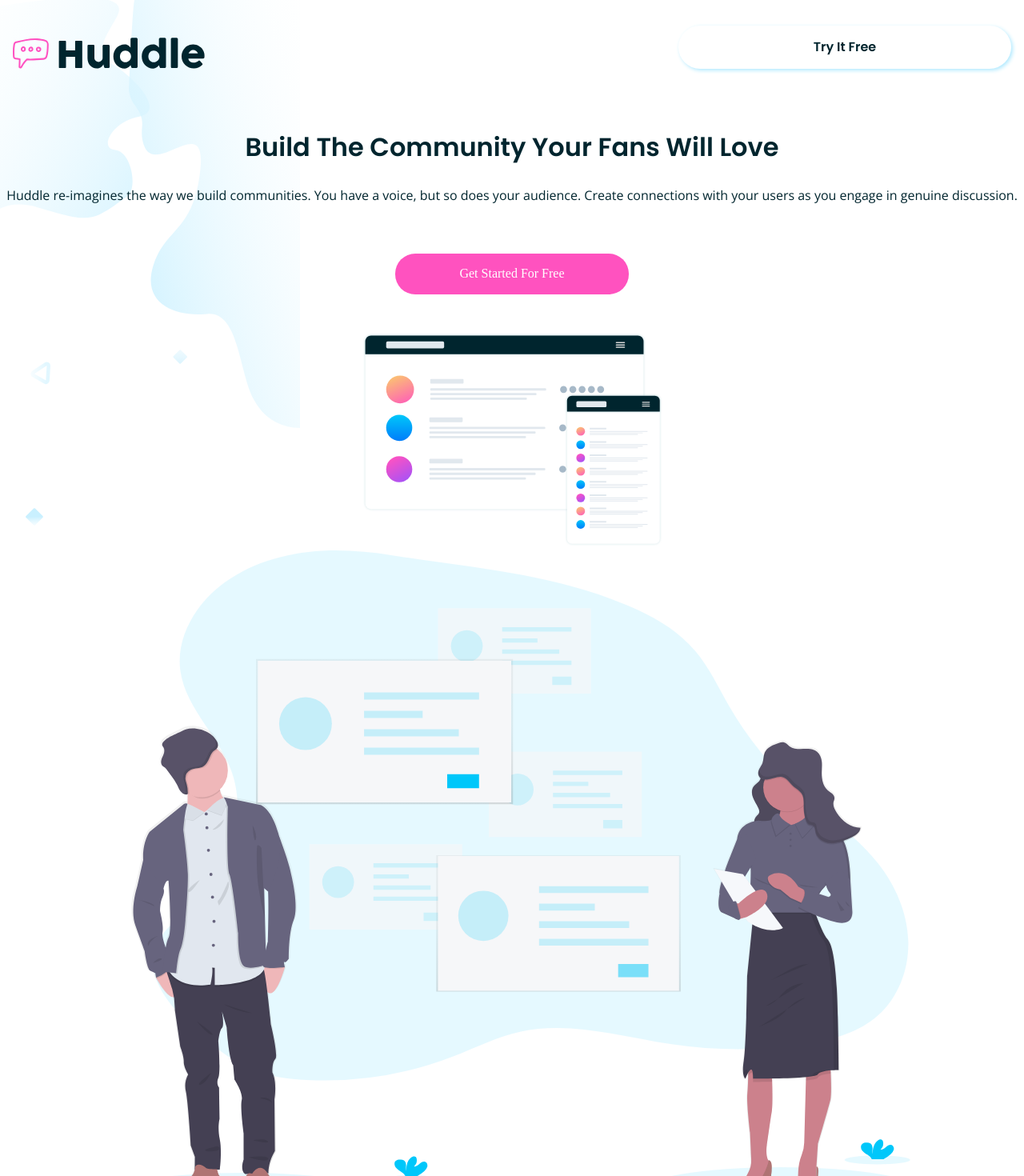
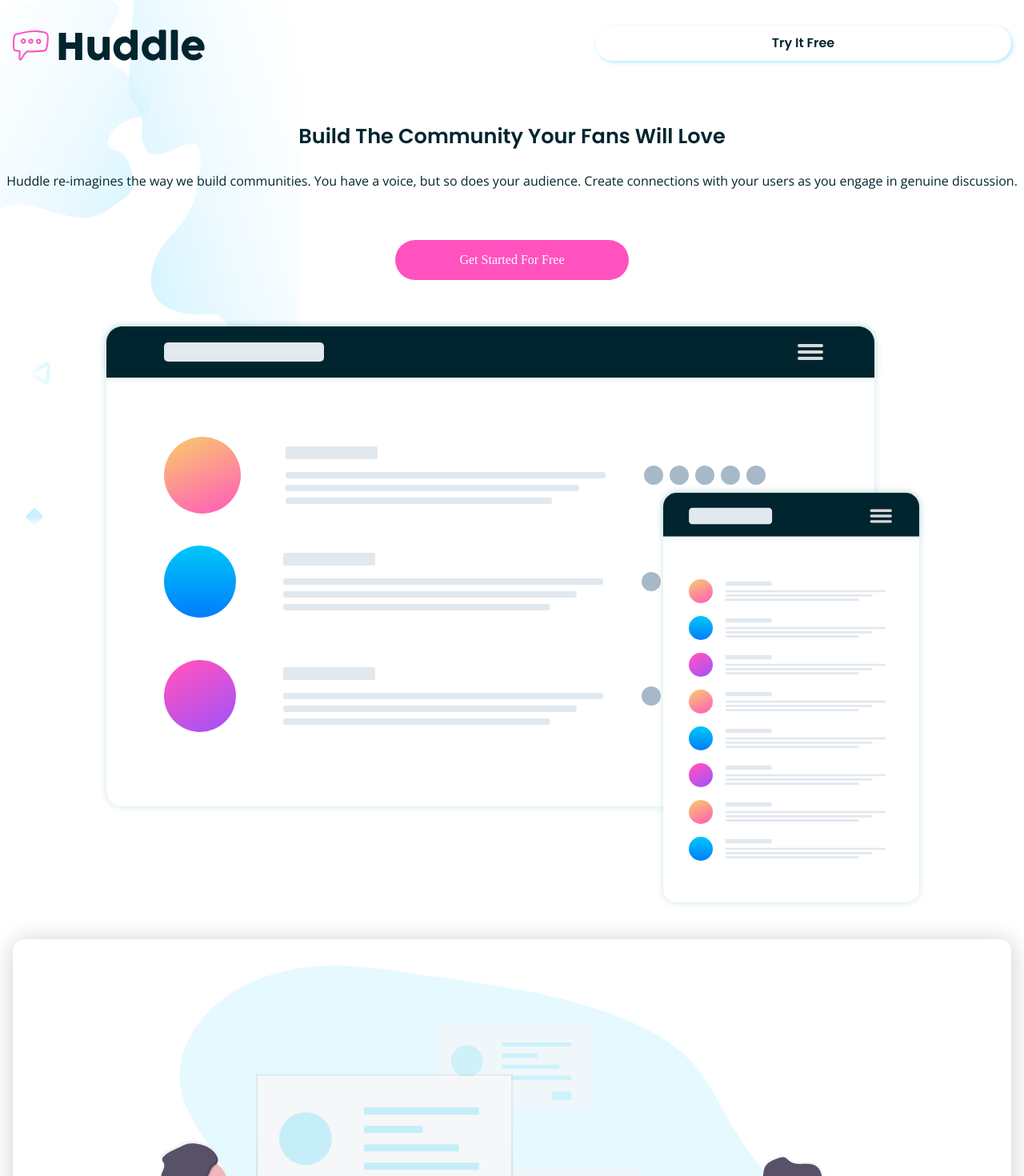
Before and after one commit to jolouie7/huddle-landing-page-challenge, a React (Create React App) app: page / in a window 1280 px wide. Shown: the top 1470 px of the page at 80% size. Built offline with nearby package versions, Linux system fonts and the light colour scheme.

Commit message:
updated cards

```diff
--- a/src/styles/HeaderStyles.js
+++ b/src/styles/HeaderStyles.js
@@ -15,6 +15,7 @@ export const Title = styled.h1`
   font-weight: ${props => props.theme.weights[1]};
   margin: 0 15px 1rem 15px;
   color: ${props => props.theme.colors.veryDarkCyan};
+  font-size: 1.6rem;
 `
 
 export const Description = styled.p`
@@ -35,5 +36,5 @@ export const CallToAction = styled.button`
 `
 
 export const Image = styled.img`
-  width: 375px;
+  max-width: 100%
 `
--- a/src/styles/MainCardStyles.js
+++ b/src/styles/MainCardStyles.js
@@ -2,6 +2,12 @@ import styled from "styled-components";
 
 export const Wrapper = styled.div`
   text-align: center;
+  border: 1px solid black;
+  border-color: transparent;
+  border-radius: 15px;
+  margin: 2rem 1rem;
+  box-shadow: 1px 2px 30px rgba(0,0,0,0.2);
+  padding: 2rem;
 `
 
 export const Image = styled.img`
@@ -11,10 +17,12 @@ export const Image = styled.img`
 export const Title = styled.h2`
   font-family: ${props => props.theme.fonts[0]};
   color: ${props => props.theme.colors.veryDarkCyan};
+  white-space: nowrap;
 `
 
 export const Description = styled.p`
   font-family: ${props => props.theme.fonts[1]};
   font-size: ${props => props.theme.body.fontSize};
   color: ${props => props.theme.colors.grayishBlue};
+  font-size: 1rem;
 `
--- a/src/styles/NavBarStyles.js
+++ b/src/styles/NavBarStyles.js
@@ -11,13 +11,13 @@ export const Wrapper = styled.nav`
 `;
 
 export const Logo = styled.img`
-  margin-top: 15px;
+  margin-top: 5px;
   grid-column: 1/5;
   max-width: 100%
 `;
 
 export const TryFree = styled.button`
-  grid-column: 9/13;
+  grid-column: 8/13;
   max-width: 100%;
   color: ${props => props.theme.colors.veryDarkCyan};
   white-space: nowrap;
```
Also changed, not shown: 1 other file (tests, documents, lock files or other folders).
